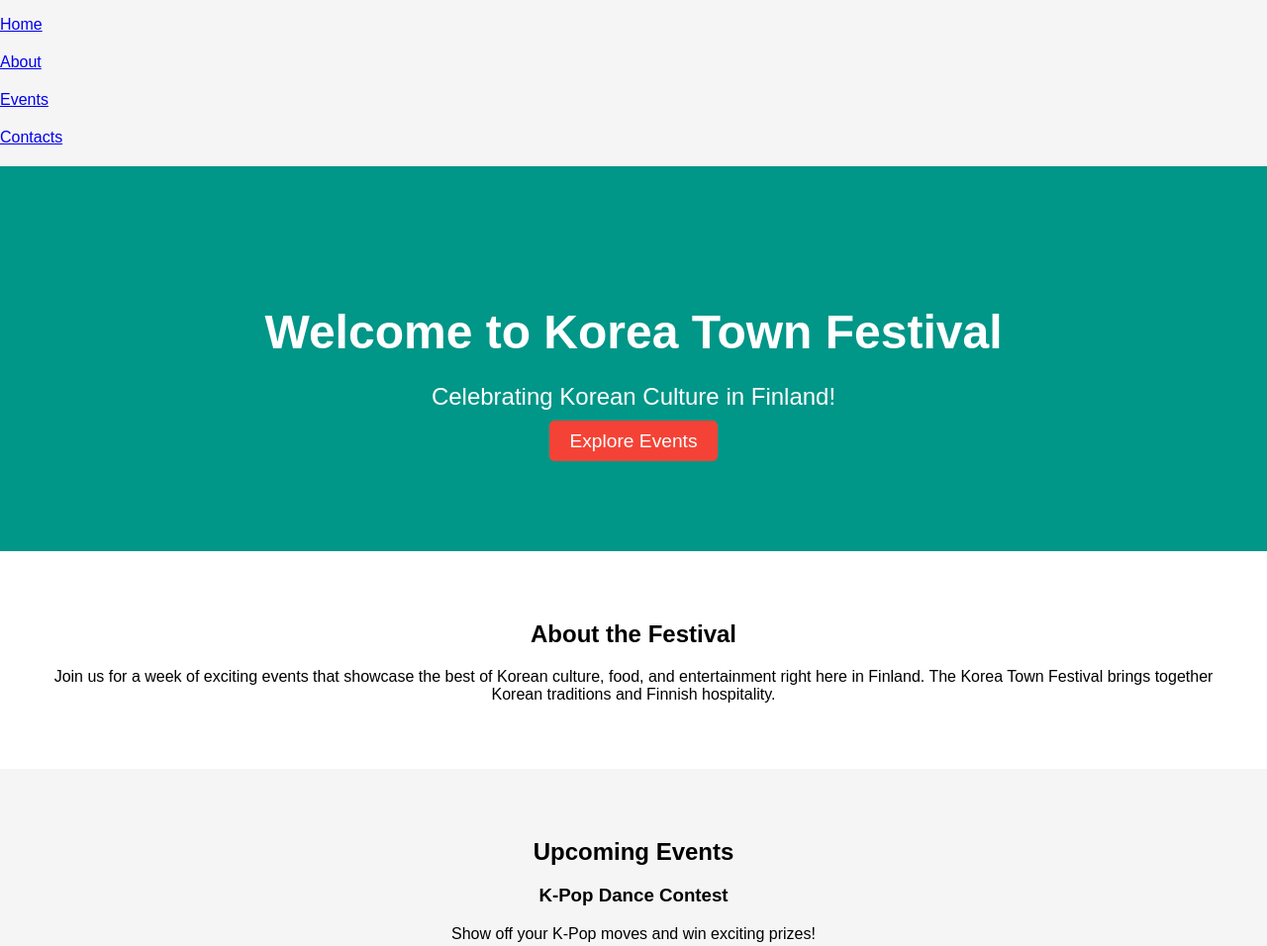
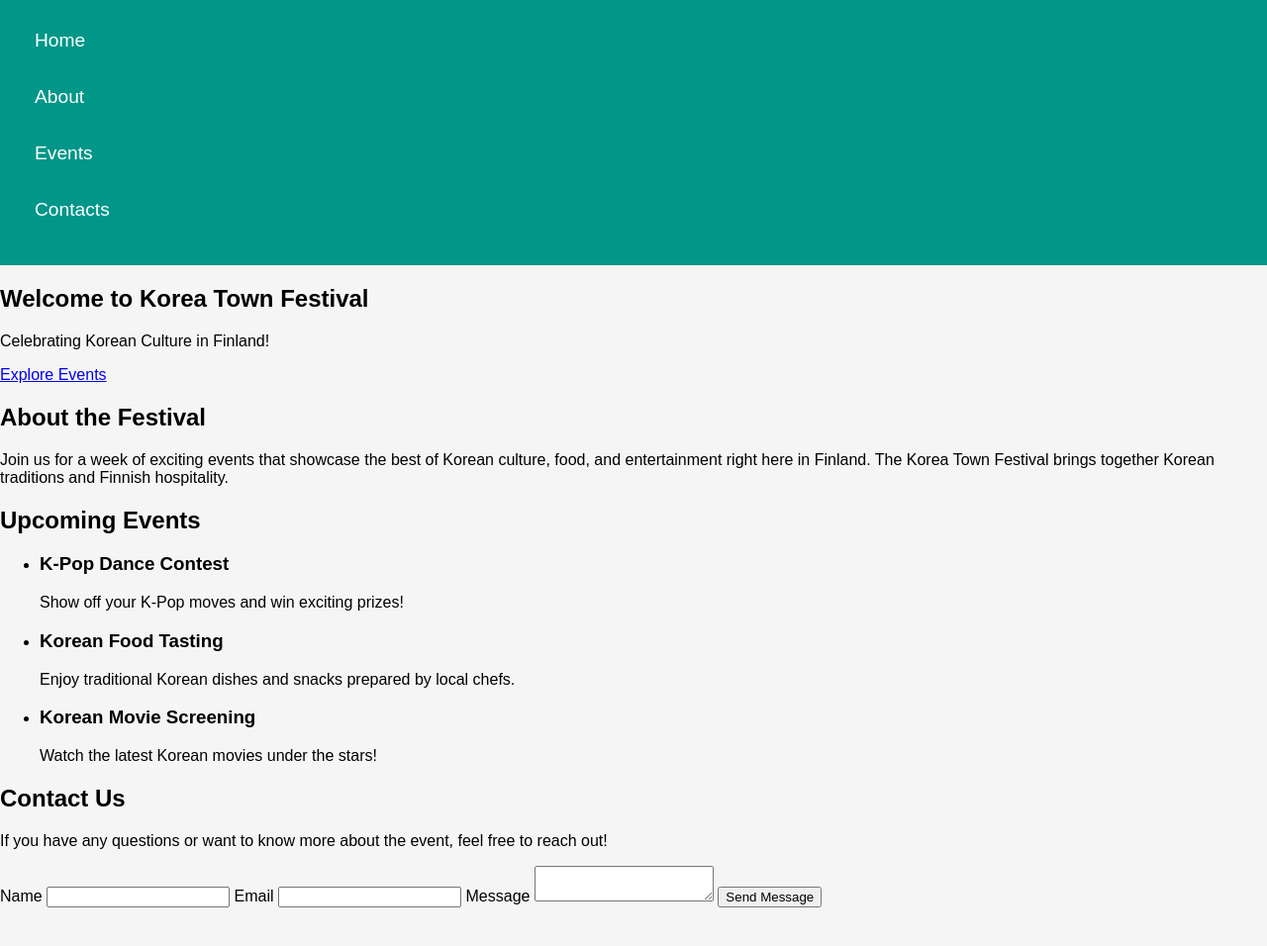
Before and after one commit to ChuseFronden/korea-town-festival, a plain HTML site: page index.html in a window 1280 px wide. Shown: the top 956 px of the page at 99% size. After the commit the page ends 917 px from the top, so only its background shows below. Drawn offline with Linux system fonts and the light colour scheme; files that its build step writes are made by us from their sources; files whose address does not match are found by name.

Commit message:
Add files via upload

```diff
--- a/koreaTownFest/homepage/homepage.css
+++ b/koreaTownFest/homepage/homepage.css
@@ -6,77 +6,38 @@ body {
     background-color: #f5f5f5;
 }
 
-section {
-    padding: 50px 20px;
+header {
+    background-color: #009688; /* Your primary color */
+    color: white;
+    padding: 20px;
 }
 
-#home {
-    background-color: #009688;
-    color: white;
-    text-align: center;
-    padding: 100px 0;
+nav {
+    display: flex;
+    flex-direction: column; /* Stacks the nav items vertically */
+    align-items: flex-start; /* Align the items to the left */
 }
 
-.hero-banner h1 {
-    font-size: 3rem;
-    margin-bottom: 20px;
+nav ul {
+    list-style-type: none;
+    padding: 0;
+    margin: 0;
 }
 
-.hero-banner p {
-    font-size: 1.5rem;
-    margin-bottom: 20px;
+nav ul li {
+    margin-bottom: 15px; /* Space between items */
 }
 
-.btn-primary {
-    padding: 10px 20px;
-    background-color: #f44336;
+nav ul li a {
     color: white;
     text-decoration: none;
     font-size: 1.2rem;
-    border-radius: 5px;
+    display: block; /* Makes the links block elements, so they fill the container */
+    padding: 10px 15px; /* Adds padding inside each link */
+    transition: background-color 0.3s ease;
 }
 
-.container {
-    max-width: 1200px;
-    margin: 0 auto;
-    text-align: center;
+nav ul li a:hover {
+    background-color: #00796b; /* Change color on hover */
+    border-radius: 5px; /* Rounded corners for the hover effect */
 }
-
-#about {
-    background-color: #ffffff;
-}
-
-ul {
-    list-style: none;
-    padding: 0;
-}
-
-ul li {
-    margin-bottom: 20px;
-}
-
-#contact {
-    background-color: #eeeeee;
-}
-
-form {
-    max-width: 600px;
-    margin: 0 auto;
-    display: flex;
-    flex-direction: column;
-}
-
-form input, form textarea {
-    margin-bottom: 10px;
-    padding: 10px;
-    font-size: 1rem;
-}
-
-form button {
-    padding: 10px;
-    background-color: #009688;
-    color: white;
-    font-size: 1rem;
-    border: none;
-    cursor: pointer;
-}
```
